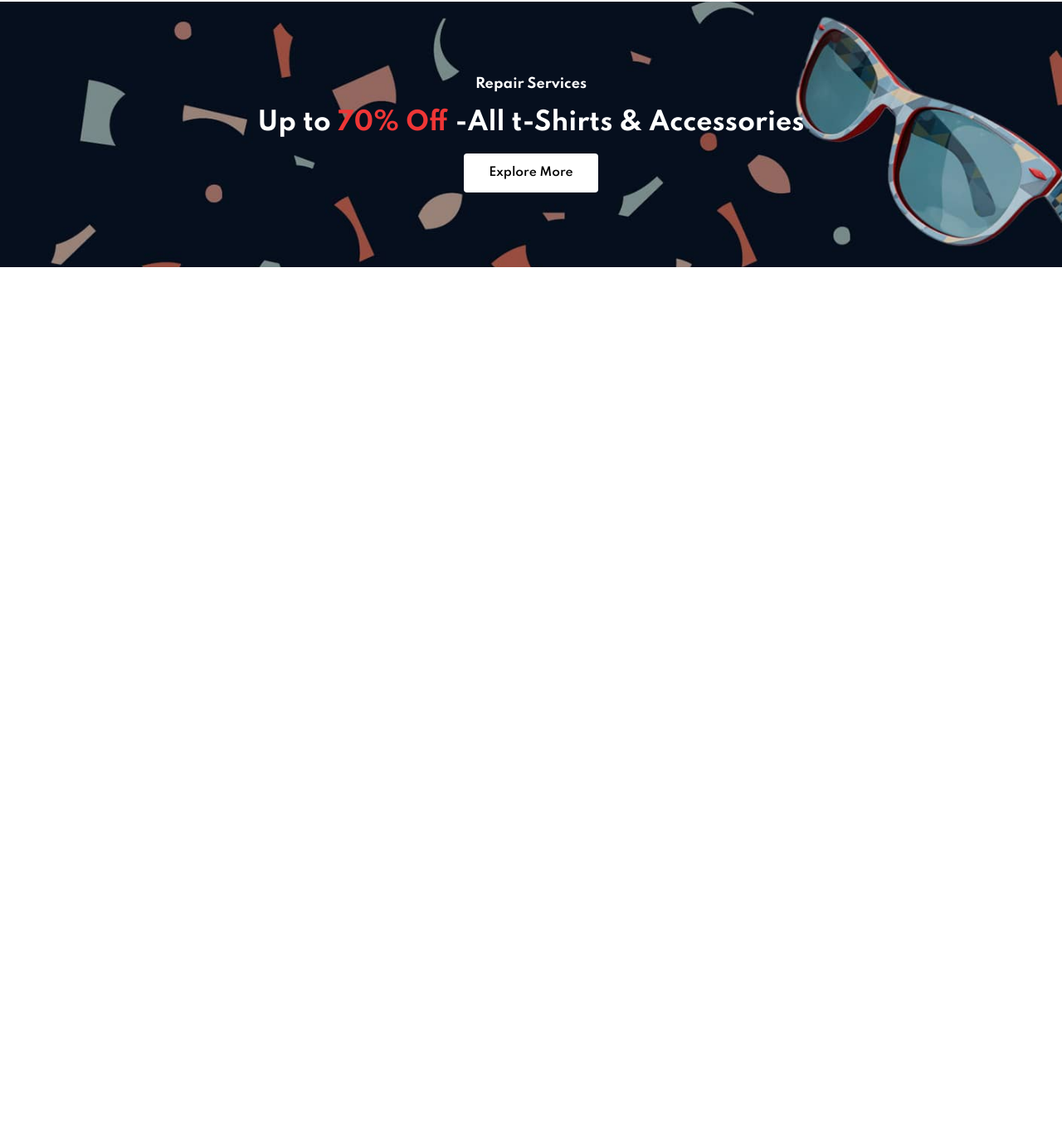
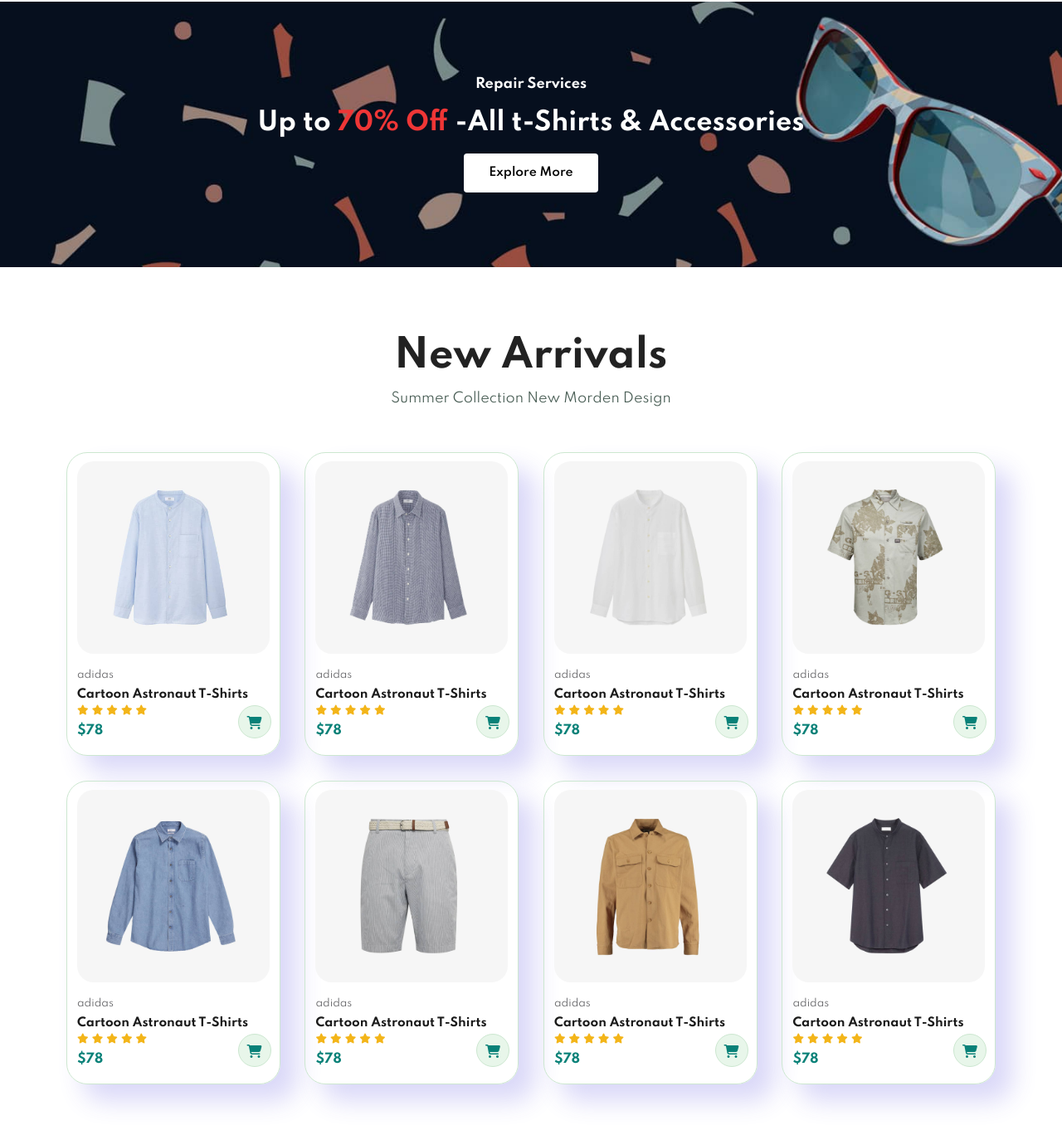
Before and after one commit to Hydr0bius/Practica01-eCommerce, a plain HTML site: page index.html in a window 1280 px wide. Shown: the part 2148-3510 px from the top of the page at 83% size. Before the commit the page ends 2510 px from the top, so only its background shows below. Drawn offline with Linux system fonts and the light colour scheme.

Commit message:
new arrival products section

```diff
--- a/index.html
+++ b/index.html
@@ -201,6 +201,141 @@
         <button class="normal">Explore More</button>
     </section>
 
+    <section id="product1" class="section-p1">
+        <h2>New Arrivals</h2>
+        <p>Summer Collection New Morden Design</p>
+        <div class="pro-container">
+            <div class="pro">
+                <img src="img/products/n1.jpg" alt="">
+                <div class="des">
+                    <span>adidas</span>
+                    <h5>Cartoon Astronaut T-Shirts</h5>
+                    <div class="star">
+                        <i class="fas fa-star"></i>
+                        <i class="fas fa-star"></i>
+                        <i class="fas fa-star"></i>
+                        <i class="fas fa-star"></i>
+                        <i class="fas fa-star"></i>
+                    </div>
+                    <h4>$78</h4>
+                </div>
+                <a href="#"><i class="fa-solid fa-cart-shopping cart"></i></a>
+            </div>
+            <div class="pro">
+                <img src="img/products/n2.jpg" alt="">
+                <div class="des">
+                    <span>adidas</span>
+                    <h5>Cartoon Astronaut T-Shirts</h5>
+                    <div class="star">
+                        <i class="fas fa-star"></i>
+                        <i class="fas fa-star"></i>
+                        <i class="fas fa-star"></i>
+                        <i class="fas fa-star"></i>
+                        <i class="fas fa-star"></i>
+                    </div>
+                    <h4>$78</h4>
+                </div>
+                <a href="#"><i class="fa-solid fa-cart-shopping cart"></i></a>
+            </div>
+            <div class="pro">
+                <img src="img/products/n3.jpg" alt="">
+                <div class="des">
+                    <span>adidas</span>
+                    <h5>Cartoon Astronaut T-Shirts</h5>
+                    <div class="star">
+                        <i class="fas fa-star"></i>
+                        <i class="fas fa-star"></i>
+                        <i class="fas fa-star"></i>
+                        <i class="fas fa-star"></i>
+                        <i class="fas fa-star"></i>
+                    </div>
+                    <h4>$78</h4>
+                </div>
+                <a href="#"><i class="fa-solid fa-cart-shopping cart"></i></a>
+            </div>
+            <div class="pro">
+                <img src="img/products/n4.jpg" alt="">
+                <div class="des">
+                    <span>adidas</span>
+                    <h5>Cartoon Astronaut T-Shirts</h5>
+                    <div class="star">
+                        <i class="fas fa-star"></i>
+                        <i class="fas fa-star"></i>
+                        <i class="fas fa-star"></i>
+                        <i class="fas fa-star"></i>
+                        <i class="fas fa-star"></i>
+                    </div>
+                    <h4>$78</h4>
+                </div>
+                <a href="#"><i class="fa-solid fa-cart-shopping cart"></i></a>
+            </div>
+            <div class="pro">
+                <img src="img/products/n5.jpg" alt="">
+                <div class="des">
+                    <span>adidas</span>
+                    <h5>Cartoon Astronaut T-Shirts</h5>
+                    <div class="star">
+                        <i class="fas fa-star"></i>
+                        <i class="fas fa-star"></i>
+                        <i class="fas fa-star"></i>
+                        <i class="fas fa-star"></i>
+                        <i class="fas fa-star"></i>
+                    </div>
+                    <h4>$78</h4>
+                </div>
+                <a href="#"><i class="fa-solid fa-cart-shopping cart"></i></a>
+            </div>
+            <div class="pro">
+                <img src="img/products/n6.jpg" alt="">
+                <div class="des">
+                    <span>adidas</span>
+                    <h5>Cartoon Astronaut T-Shirts</h5>
+                    <div class="star">
+                        <i class="fas fa-star"></i>
+                        <i class="fas fa-star"></i>
+                        <i class="fas fa-star"></i>
+                        <i class="fas fa-star"></i>
+                        <i class="fas fa-star"></i>
+                    </div>
+                    <h4>$78</h4>
+                </div>
+                <a href="#"><i class="fa-solid fa-cart-shopping cart"></i></a>
+            </div>
+            <div class="pro">
+                <img src="img/products/n7.jpg" alt="">
+                <div class="des">
+                    <span>adidas</span>
+                    <h5>Cartoon Astronaut T-Shirts</h5>
+                    <div class="star">
+                        <i class="fas fa-star"></i>
+                        <i class="fas fa-star"></i>
+                        <i class="fas fa-star"></i>
+                        <i class="fas fa-star"></i>
+                        <i class="fas fa-star"></i>
+                    </div>
+                    <h4>$78</h4>
+                </div>
+                <a href="#"><i class="fa-solid fa-cart-shopping cart"></i></a>
+            </div>
+            <div class="pro">
+                <img src="img/products/n8.jpg" alt="">
+                <div class="des">
+                    <span>adidas</span>
+                    <h5>Cartoon Astronaut T-Shirts</h5>
+                    <div class="star">
+                        <i class="fas fa-star"></i>
+                        <i class="fas fa-star"></i>
+                        <i class="fas fa-star"></i>
+                        <i class="fas fa-star"></i>
+                        <i class="fas fa-star"></i>
+                    </div>
+                    <h4>$78</h4>
+                </div>
+                <a href="#"><i class="fa-solid fa-cart-shopping cart"></i></a>
+            </div>
+        </div>
+    </section>
+
     <script src="./app.js"></script>
 </body>
 </html>
```
